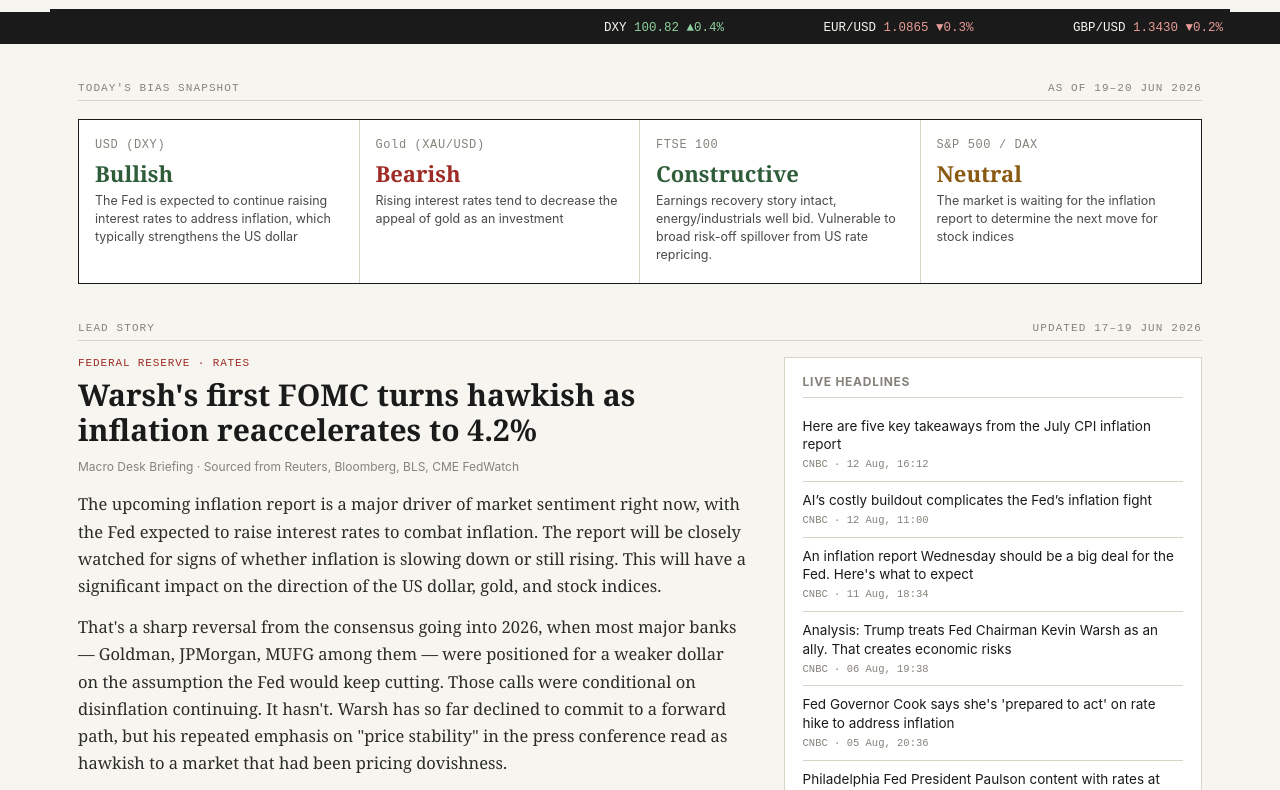
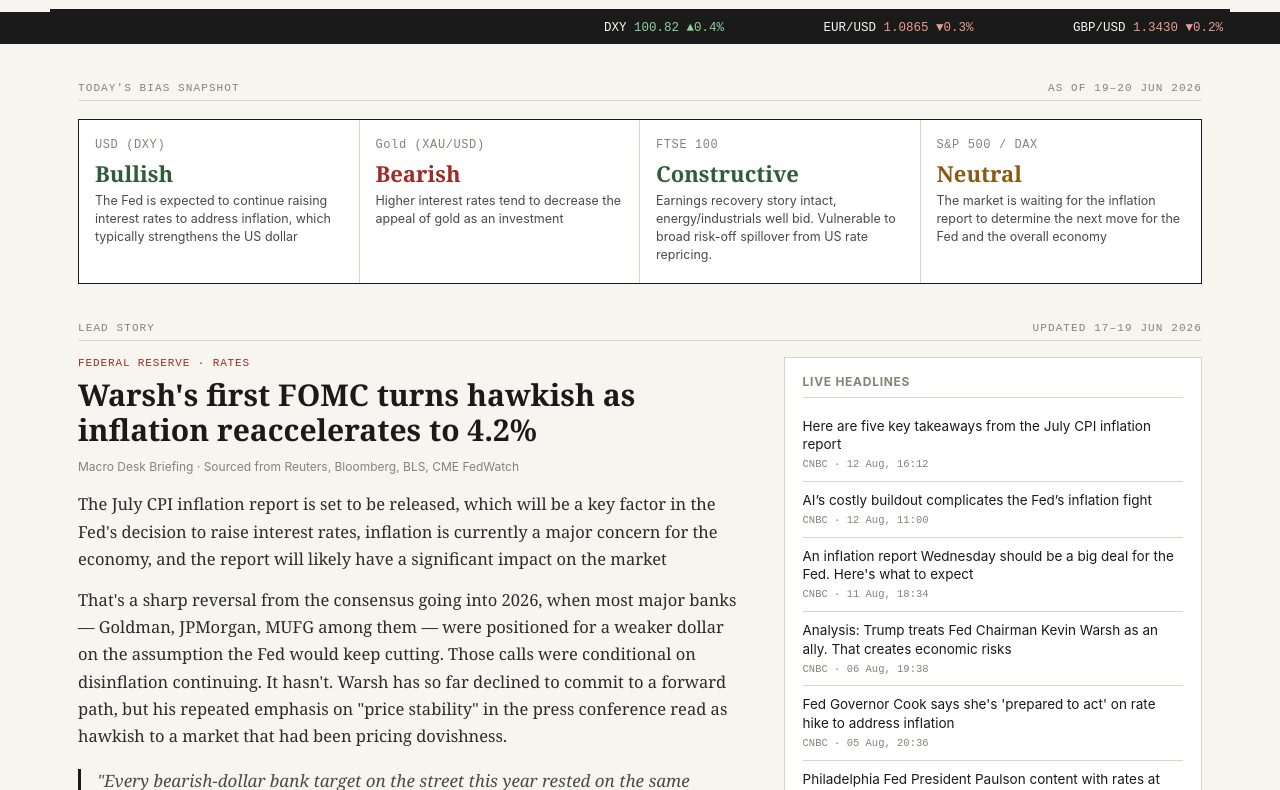
Before and after one commit to MehtajAbbas7/MACRO-DESK-UPDATED-, a plain HTML site: page index.html in a window 1280 px wide. Shown: the part 144-934 px from the top of the page. Drawn offline with Linux system fonts and the light colour scheme.

Commit message:
Auto-update headlines and analysis

```diff
--- a/data/analysis.json
+++ b/data/analysis.json
@@ -2,9 +2,9 @@
   "usd_bias": "Bullish",
   "usd_reason": "The Fed is expected to continue raising interest rates to address inflation, which typically strengthens the US dollar",
   "gold_bias": "Bearish",
-  "gold_reason": "Rising interest rates tend to decrease the appeal of gold as an investment",
+  "gold_reason": "Higher interest rates tend to decrease the appeal of gold as an investment",
   "indices_bias": "Neutral",
-  "indices_reason": "The market is waiting for the inflation report to determine the next move for stock indices",
-  "lead_story": "The upcoming inflation report is a major driver of market sentiment right now, with the Fed expected to raise interest rates to combat inflation. The report will be closely watched for signs of whether inflation is slowing down or still rising. This will have a significant impact on the direction of the US dollar, gold, and stock indices.",
-  "updated": "2026-08-15T12:28:12Z"
+  "indices_reason": "The market is waiting for the inflation report to determine the next move for the Fed and the overall economy",
+  "lead_story": "The July CPI inflation report is set to be released, which will be a key factor in the Fed's decision to raise interest rates, inflation is currently a major concern for the economy, and the report will likely have a significant impact on the market",
+  "updated": "2026-08-15T15:15:42Z"
 }
--- a/index.html
+++ b/index.html
@@ -240,7 +240,7 @@
       <button class="refresh-btn" id="refreshBtn" onclick="refreshDesk()">
         <span id="refreshIcon">↻</span> <span id="refreshLabel">Refresh briefing</span>
       </button>
-      <div class="refresh-note">Pulls a fresh read by asking Claude to search live sources. Last built: <span id="lastBuilt">15 Aug 2026 12:28 UTC (auto-generated)</span></div>
+      <div class="refresh-note">Pulls a fresh read by asking Claude to search live sources. Last built: <span id="lastBuilt">15 Aug 2026 15:15 UTC (auto-generated)</span></div>
     </div>
   </div>
 </div>
@@ -283,7 +283,7 @@
     <div class="bias-cell">
       <div class="bias-asset">Gold (XAU/USD)</div>
       <div class="bias-dir bear">Bearish</div>
-      <div class="bias-sub">Rising interest rates tend to decrease the appeal of gold as an investment</div>
+      <div class="bias-sub">Higher interest rates tend to decrease the appeal of gold as an investment</div>
     </div>
     <div class="bias-cell">
       <div class="bias-asset">FTSE 100</div>
@@ -293,7 +293,7 @@
     <div class="bias-cell">
       <div class="bias-asset">S&amp;P 500 / DAX</div>
       <div class="bias-dir neutral">Neutral</div>
-      <div class="bias-sub">The market is waiting for the inflation report to determine the next move for stock indices</div>
+      <div class="bias-sub">The market is waiting for the inflation report to determine the next move for the Fed and the overall economy</div>
     </div>
   </div>
 
@@ -304,7 +304,7 @@
       <span class="lead-kicker">Federal Reserve · Rates</span>
       <h2>Warsh's first FOMC turns hawkish as inflation reaccelerates to 4.2%</h2>
       <div class="byline">Macro Desk Briefing · Sourced from Reuters, Bloomberg, BLS, CME FedWatch</div>
-      <p>The upcoming inflation report is a major driver of market sentiment right now, with the Fed expected to raise interest rates to combat inflation. The report will be closely watched for signs of whether inflation is slowing down or still rising. This will have a significant impact on the direction of the US dollar, gold, and stock indices.</p>
+      <p>The July CPI inflation report is set to be released, which will be a key factor in the Fed's decision to raise interest rates, inflation is currently a major concern for the economy, and the report will likely have a significant impact on the market</p>
       <p>That's a sharp reversal from the consensus going into 2026, when most major banks — Goldman, JPMorgan, MUFG among them — were positioned for a weaker dollar on the assumption the Fed would keep cutting. Those calls were conditional on disinflation continuing. It hasn't. Warsh has so far declined to commit to a forward path, but his repeated emphasis on "price stability" in the press conference read as hawkish to a market that had been pricing dovishness.</p>
       <div class="pullquote">"Every bearish-dollar bank target on the street this year rested on the same assumption: that the Fed cuts. With inflation at 4.2%, that assumption is the thing that broke."</div>
       <p>The knock-on effects are showing up everywhere you'd expect. The dollar index is holding near one-year highs around 100.8. Gold has lost its safe-haven bid to rate-driven selling, dropping roughly 25% from January's all-time high of $5,589 even as the Iran conflict persists — a genuinely unusual setup, since the same war that should support gold is also the inflation source keeping the Fed restrictive. And US equities have shrugged it off almost entirely, with the S&amp;P riding strong May jobs data and AI capex enthusiasm to within range of fresh highs.</p>
```
